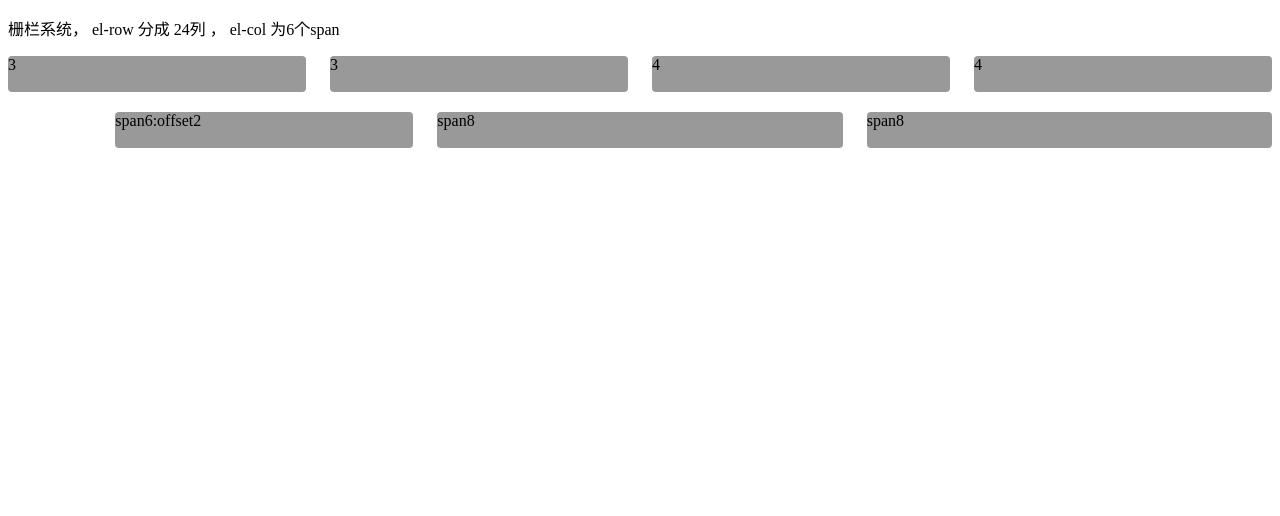
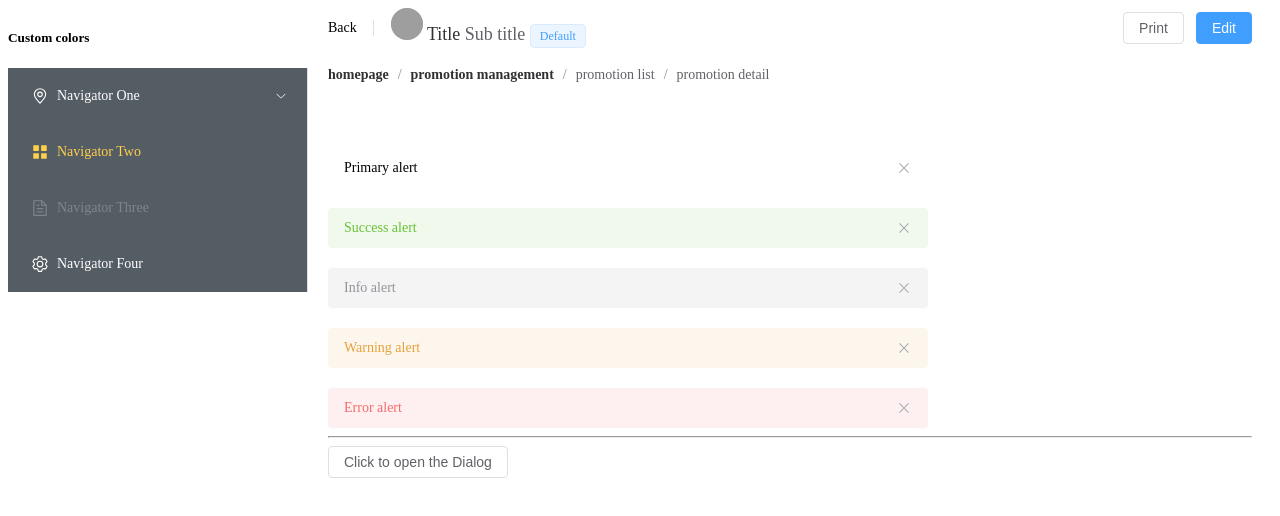
Before and after one commit to mindfreakcriss/my_vue_demo, a Vue app in the folder vue_base/: page / in a window 1280 px wide. Shown: the top 516 px of the page. Built offline with nearby package versions, Linux system fonts and the light colour scheme; grey boxes are pictures that could not be loaded.

Commit message:
【提交】提交基本的后台布局框架-Element-plus

```diff
--- a/vue_base/src/App-Element.vue
+++ b/vue_base/src/App-Element.vue
@@ -3,6 +3,10 @@
 import ButtonDemo from "@/element-ui/ButtonDemo.vue";
 import ContainerDemo from "@/element-ui/ContainerDemo.vue";
 import LayoutDemo from "@/element-ui/LayoutDemo.vue";
+import FromDemo from "@/element-ui/FromDemo.vue";
+import PagationDemo from "@/element-ui/PagationDemo.vue";
+import TableDemo from "@/element-ui/TableDemo.vue";
+import BaseFlameDemo from "@/element-ui/BaseFlameDemo.vue";
 
 
 </script>
@@ -10,7 +14,11 @@ import LayoutDemo from "@/element-ui/LayoutDemo.vue";
 <template>
 <!--  <ButtonDemo/>-->
 <!--  <ContainerDemo/>-->
-  <LayoutDemo/>
+<!--  <LayoutDemo/>-->
+<!--  <FromDemo/>-->
+<!--  <PagationDemo/>-->
+<!--  <TableDemo/>-->
+  <BaseFlameDemo/>
 </template>
 
 <style scoped>
--- /dev/null
+++ b/vue_base/src/element-ui/BaseFlameDemo.vue
@@ -0,0 +1,32 @@
+<script setup>
+import BreadcrumbDemo from "@/element-ui/BreadcrumbDemo.vue";
+import NavigatorDemo from "@/element-ui/NavigatorDemo.vue";
+import PageHeaderDemo from "@/element-ui/PageHeaderDemo.vue";
+import MainDemo from "@/element-ui/MainDemo.vue";
+import DialogDemo from "@/element-ui/DialogDemo.vue";
+</script>
+
+<template>
+<el-container>
+  <el-aside>
+    <NavigatorDemo/>
+  </el-aside>
+  <el-container>
+    <el-header>
+      <PageHeaderDemo/>
+    </el-header>
+    <el-container>
+      <el-header><BreadcrumbDemo/></el-header>
+      <el-main>
+        <MainDemo/>
+        <hr>
+        <DialogDemo/>
+      </el-main>
+    </el-container>
+  </el-container>
+</el-container>
+</template>
+
+<style scoped>
+
+</style>
--- /dev/null
+++ b/vue_base/src/element-ui/BreadcrumbDemo.vue
@@ -0,0 +1,18 @@
+<script setup>
+
+</script>
+
+<template>
+  <el-breadcrumb separator="/">
+    <el-breadcrumb-item :to="{ path: '/' }">homepage</el-breadcrumb-item>
+    <el-breadcrumb-item>
+      <a href="/">promotion management</a>
+    </el-breadcrumb-item>
+    <el-breadcrumb-item>promotion list</el-breadcrumb-item>
+    <el-breadcrumb-item>promotion detail</el-breadcrumb-item>
+  </el-breadcrumb>
+</template>
+
+<style scoped>
+
+</style>
--- /dev/null
+++ b/vue_base/src/element-ui/DialogDemo.vue
@@ -0,0 +1,43 @@
+<script setup lang="ts">
+import { ref } from 'vue'
+import { ElMessageBox } from 'element-plus'
+
+const dialogVisible = ref(false)
+
+const handleClose = (done: () => void) => {
+  ElMessageBox.confirm('Are you sure to close this dialog?')
+      .then(() => {
+        done()
+      })
+      .catch(() => {
+        // catch error
+      })
+}
+</script>
+
+<template>
+  <el-button plain @click="dialogVisible = true">
+    Click to open the Dialog
+  </el-button>
+
+  <el-dialog
+      v-model="dialogVisible"
+      title="Tips"
+      width="500"
+      :before-close="handleClose"
+  >
+    <span>This is a message</span>
+    <template #footer>
+      <div class="dialog-footer">
+        <el-button @click="dialogVisible = false">Cancel</el-button>
+        <el-button type="primary" @click="dialogVisible = false">
+          Confirm
+        </el-button>
+      </div>
+    </template>
+  </el-dialog>
+</template>
+
+<style scoped>
+
+</style>
--- /dev/null
+++ b/vue_base/src/element-ui/MainDemo.vue
@@ -0,0 +1,22 @@
+<script setup>
+
+</script>
+
+<template>
+  <div style="max-width: 600px">
+    <el-alert title="Primary alert" type="primary" />
+    <el-alert title="Success alert" type="success" />
+    <el-alert title="Info alert" type="info" />
+    <el-alert title="Warning alert" type="warning" />
+    <el-alert title="Error alert" type="error" />
+  </div>
+</template>
+
+<style scoped>
+.el-alert {
+  margin: 20px 0 0;
+}
+.el-alert:first-child {
+  margin: 0;
+}
+</style>
--- /dev/null
+++ b/vue_base/src/element-ui/NavigatorDemo.vue
@@ -0,0 +1,66 @@
+<script setup lang="ts">
+import {
+  Document,
+  Menu as IconMenu,
+  Location,
+  Setting,
+} from '@element-plus/icons-vue'
+
+const handleOpen = (key: string, keyPath: string[]) => {
+  console.log(key, keyPath)
+}
+const handleClose = (key: string, keyPath: string[]) => {
+  console.log(key, keyPath)
+}
+</script>
+
+<template>
+  <el-row class="tac">
+    <el-col>
+      <h5 class="mb-2">Custom colors</h5>
+      <el-menu
+          active-text-color="#ffd04b"
+          background-color="#545c64"
+          class="el-menu-vertical-demo"
+          default-active="2"
+          text-color="#fff"
+          @open="handleOpen"
+          @close="handleClose"
+      >
+        <el-sub-menu index="1">
+          <template #title>
+            <el-icon><location /></el-icon>
+            <span>Navigator One</span>
+          </template>
+          <el-menu-item-group title="Group One">
+            <el-menu-item index="1-1">item one</el-menu-item>
+            <el-menu-item index="1-2">item two</el-menu-item>
+          </el-menu-item-group>
+          <el-menu-item-group title="Group Two">
+            <el-menu-item index="1-3">item three</el-menu-item>
+          </el-menu-item-group>
+          <el-sub-menu index="1-4">
+            <template #title>item four</template>
+            <el-menu-item index="1-4-1">item one</el-menu-item>
+          </el-sub-menu>
+        </el-sub-menu>
+        <el-menu-item index="2">
+          <el-icon><icon-menu /></el-icon>
+          <span>Navigator Two</span>
+        </el-menu-item>
+        <el-menu-item index="3" disabled>
+          <el-icon><document /></el-icon>
+          <span>Navigator Three</span>
+        </el-menu-item>
+        <el-menu-item index="4">
+          <el-icon><setting /></el-icon>
+          <span>Navigator Four</span>
+        </el-menu-item>
+      </el-menu>
+    </el-col>
+  </el-row>
+</template>
+
+<style scoped>
+
+</style>
--- /dev/null
+++ b/vue_base/src/element-ui/PageHeaderDemo.vue
@@ -0,0 +1,32 @@
+<script setup>
+
+</script>
+
+<template>
+  <el-page-header icon="">
+    <template #content>
+      <div class="flex items-center">
+        <el-avatar
+            :size="32"
+            class="mr-3"
+            src="https://cube.elemecdn.com/0/88/03b0d39583f48206768a7534e55bcpng.png"
+        />
+        <span class="text-large font-600 mr-3"> Title </span>
+        <span class="text-sm mr-2" style="color: var(--el-text-color-regular)">
+          Sub title
+        </span>
+        <el-tag>Default</el-tag>
+      </div>
+    </template>
+    <template #extra>
+      <div class="flex items-center">
+        <el-button>Print</el-button>
+        <el-button type="primary" class="ml-2">Edit</el-button>
+      </div>
+    </template>
+  </el-page-header>
+</template>
+
+<style scoped>
+
+</style>
```
Also changed, not shown: 1 other file (tests, documents, lock files or other folders).
